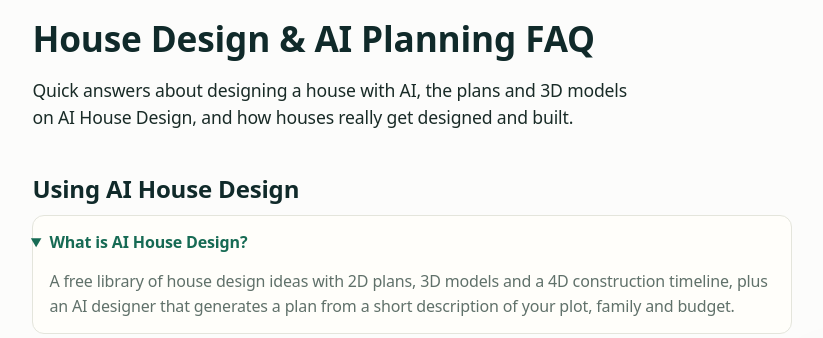
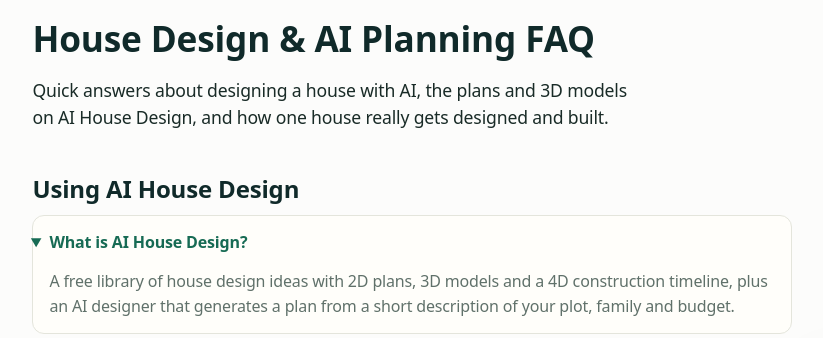
Before and after one commit to 1njam0mvt/aihousedesign.com, a Flask app: page /faq in a window 1280 px wide. Shown: the part 140-478 px from the top of the page, without its empty margins (6-829 px from the left). Run offline with Flask 3, Linux system fonts and the light colour scheme.

Commit message:
Remove 'houses' wording everywhere except the aihousesdesign domain/email

```diff
--- a/house-design-hub/templates/base.html
+++ b/house-design-hub/templates/base.html
@@ -22,7 +22,7 @@
   <meta property="og:image" content="{{ SITE_URL }}/static/img/og-default.png">
   <meta property="og:image:width" content="1200">
   <meta property="og:image:height" content="630">
-  <meta property="og:image:alt" content="AI house design: illustrated houses with 2D plans and 3D models">
+  <meta property="og:image:alt" content="AI house design: illustrated house with 2D plans and 3D models">
   <meta name="twitter:card" content="summary_large_image">
   <meta name="twitter:title" content="{{ self.title()|striptags|trim }}">
   <meta name="twitter:description" content="{{ self.desc()|striptags|trim }}">
--- a/house-design-hub/templates/faq.html
+++ b/house-design-hub/templates/faq.html
@@ -1,6 +1,6 @@
 {% extends "base.html" %}
 {% block title %}AI House Design FAQ: Free Plans, Architects | {{ SITE_NAME }}{% endblock %}
-{% block desc %}Can AI design a house for free? Answers on AI floor plans, building from AI plans, passive houses,
+{% block desc %}Can AI design a house for free? Answers on AI floor plans, building from AI plans, passive house design,
 architect software, village and small house design.{% endblock %}
 {% block content %}
 <nav class="crumbs" aria-label="Breadcrumb"><a href="{{ url_for('index') }}">Home</a><span aria-hidden="true"> ›
@@ -8,7 +8,7 @@
 <article class="doc">
     <h1>House Design &amp; AI Planning FAQ</h1>
     <p class="lead">Quick answers about designing a house with AI, the plans and 3D models on {{ SITE_NAME }}, and how
-        houses really get designed and built.</p>
+        one house really gets designed and built.</p>
 
     <h2 id="platform">Using {{ SITE_NAME }}</h2>
     <div class="faq">
--- a/house-design-hub/templates/index.html
+++ b/house-design-hub/templates/index.html
@@ -441,7 +441,7 @@
     designs. Tell the AI designer your plot size, number of bedrooms, floors and style, and it draws a floor plan with
     room sizes, a 3D model you can rotate and a rough construction cost in seconds. There is no login and nothing to
     install.</p>
-  <p>Whether you are looking for modern houses design ideas, a small house design for a compact plot, a simple single
+  <p>Whether you are looking for modern house design ideas, a small house design for a compact plot, a simple single
     floor home design or a low cost village house plan, every design opens in 2D, 3D and as a 4D construction timeline.
     Compare options, download the plan and take your favourite to an architect.</p>
 </section>
```
